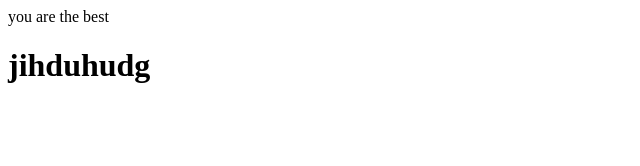
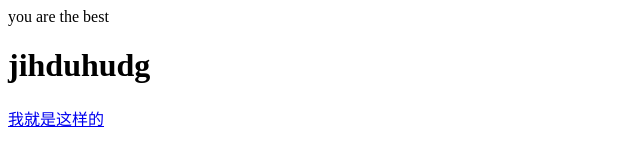
Before and after one commit to duoLoving/git-demo, a plain HTML site: page list.html in a window 1280 px wide. Shown: the whole page, without its empty margins (0-640 px from the left). Drawn offline with Linux system fonts and the light colour scheme.

Commit message:
A第四次提交

```diff
--- a/list.html
+++ b/list.html
@@ -8,5 +8,6 @@
 <body>
     <a>you are the best</a>
     <h1>jihduhudg</h1>
+    <a href="#">我就是这样的</a>
 </body>
 </html>
```
